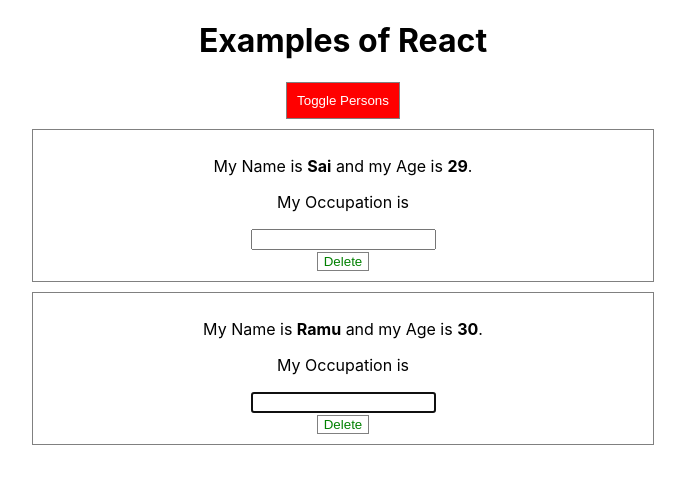
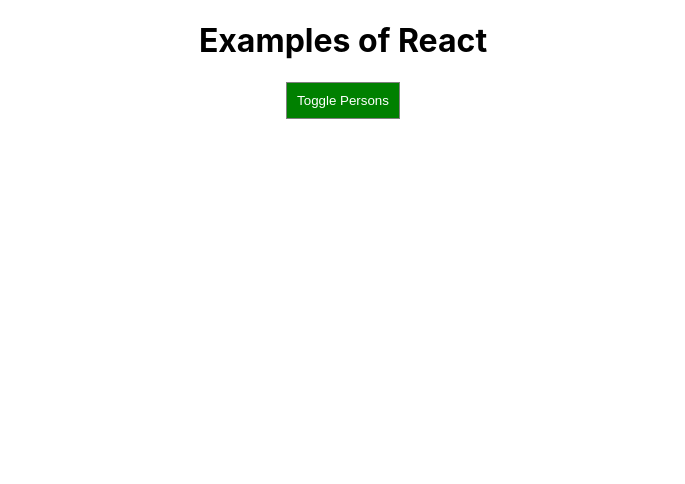
Before and after one commit to csaicharan/short-notes, a React (Create React App) app in the folder React/examples/: page / in a window 1280 px wide. Shown: the top 484 px of the page, without its empty margins (297-982 px from the left). Built offline with nearby package versions, Linux system fonts and the light colour scheme.

Commit message:
Element references in functional components by useRef React hook

```diff
--- a/React/examples/src/Components/Cockpit/Cockpit.js
+++ b/React/examples/src/Components/Cockpit/Cockpit.js
@@ -1,18 +1,23 @@
-import React, {useEffect} from 'react';
+import React, {useEffect, useRef} from 'react';
 
 import CSSClasses from './Cockpit.module.css';
 
 const Cockpit = (props) => {
+  /**
+   * Create element references in functional components
+   */
+   const toggleBtnElementRef = useRef(null);
 
     // useEffect usage this is like componentDidUpdate and componentDidMount
     useEffect(()=>{
-
+      // alert('Clicking the btn');
       console.log("[Cockpit.js] useEffect");
+      toggleBtnElementRef.current.click();
 
       return () => {
         console.log("[Cockpit.js] Clean up work of useEffect");
       }
-    }); // Depending on the passing array we choose weather it should execute on just like didMount or didUpdate
+    },[]); // Depending on the passing array we choose weather it should execute on just like didMount or didUpdate
     // Possible inputs
     // nothing : triggers every didMount and didUpdate on every input prop changes
     // [] : empty array used to tell just execute like didMount
@@ -38,7 +43,11 @@ const Cockpit = (props) => {
     return (
         <div className={CSSClasses.Cockpit}>
           <h1 className={cockPitClasses.join(' ')}>Examples of React</h1>
-          <button className={btnClass} onClick={props.toggleClicked}>Toggle Persons</button>
+          <button
+            ref={toggleBtnElementRef}
+            className={btnClass}
+            onClick={props.toggleClicked}
+          >Toggle Persons</button>
         </div>
     );
 }
```
